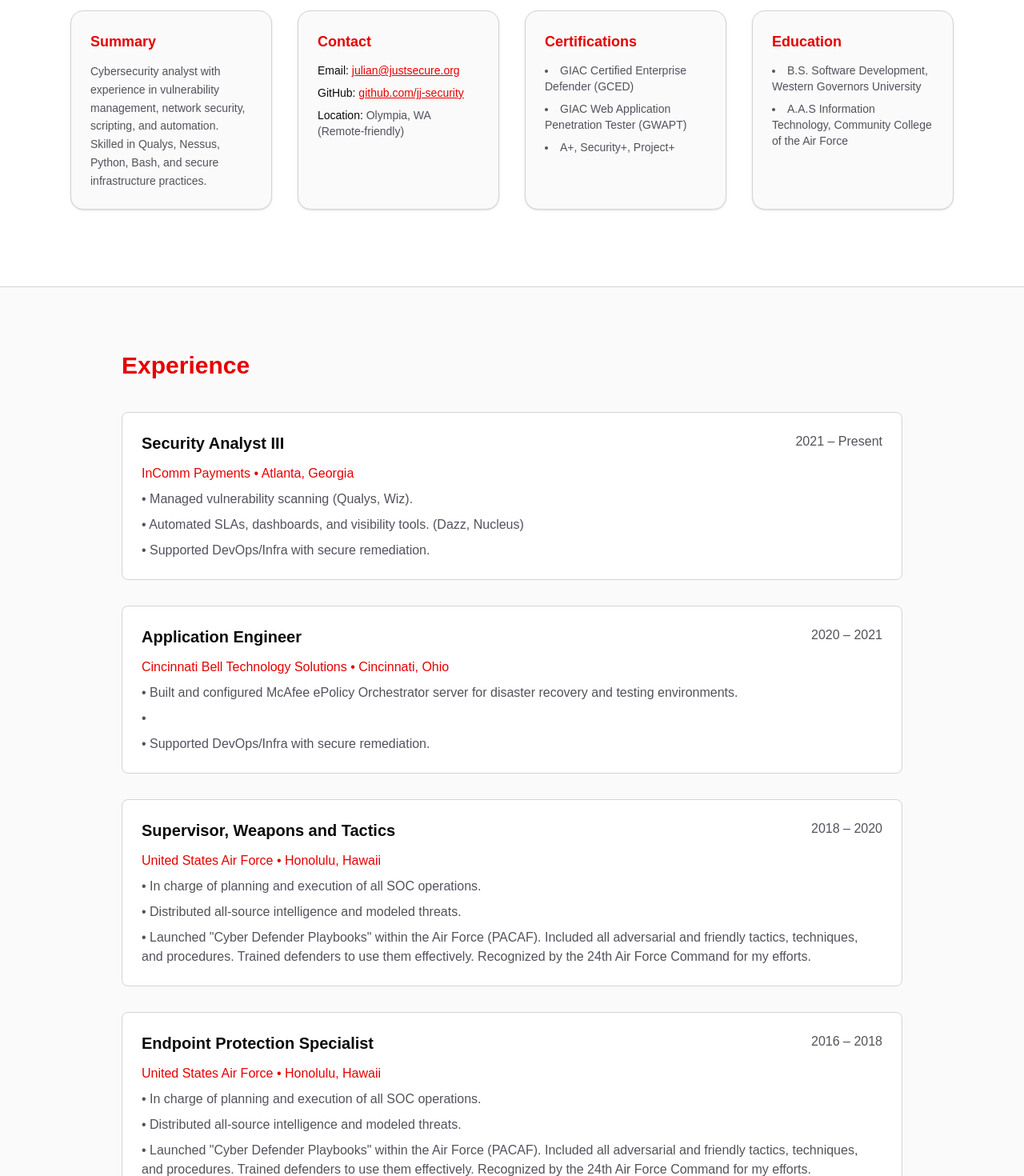
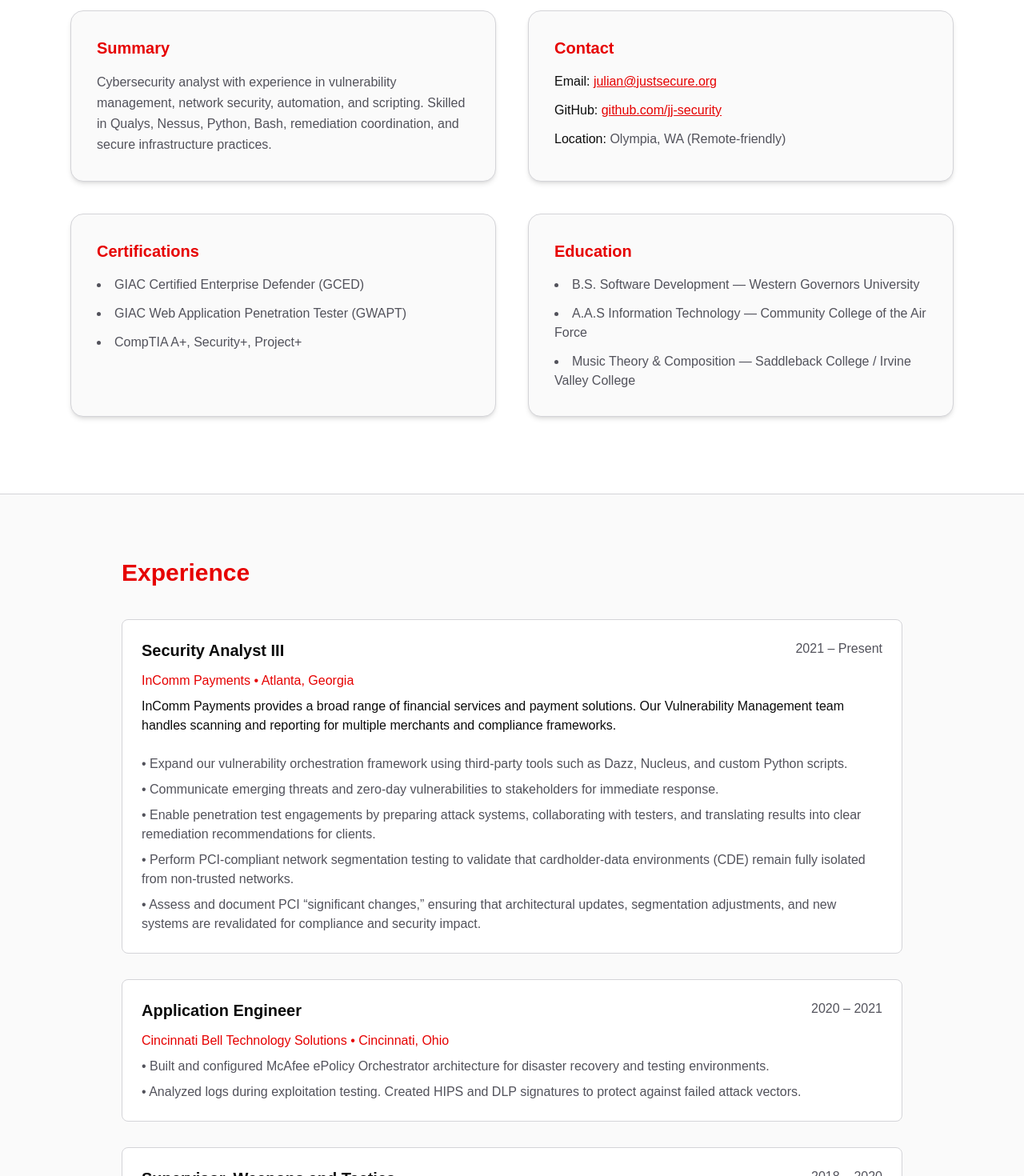
Before and after one commit to jj-security/resume-site, a Next.js app: page / in a window 1280 px wide. Shown: the part 840-2310 px from the top of the page at 80% size. Built offline with nearby package versions, Linux system fonts and the light colour scheme.

Commit message:
made cards bigger

```diff
--- a/app/page.tsx
+++ b/app/page.tsx
@@ -1,4 +1,3 @@
-import Header from "./components/Header"
 import Footer from "./components/Footer"
 
 export default function Home() {
@@ -23,9 +22,7 @@
             </p>
 
             <p className="max-w-xl mx-auto text-muted leading-relaxed text-lg">
-              Practical, technical, and automation-driven security professional focused on
-              vulnerability management, hardening, endpoint protection, and hands-on defense
-              in hybrid environments.
+              Professional security analyst with experience in vulnerability management, automation, remediation coordination, and hardening of hybrid cloud and on-premise environments.
             </p>
           </div>
         </section>
@@ -38,22 +35,23 @@
 
             <h2 className="text-4xl font-bold text-primary mb-14">About Me</h2>
 
-            <div className="grid md:grid-cols-2 lg:grid-cols-4 gap-8">
+            {/* Modern 2×2 Grid */}
+            <div className="grid md:grid-cols-2 gap-10">
 
               {/* Summary */}
-              <div className="bg-background border border-border p-6 rounded-2xl shadow-sm">
-                <h3 className="text-primary font-semibold mb-3 text-lg">Summary</h3>
-                <p className="text-muted leading-relaxed text-sm">
-                  Cybersecurity analyst with experience in vulnerability management, network
-                  security, scripting, and automation. Skilled in Qualys, Nessus, Python, Bash,
-                  and secure infrastructure practices.
+              <div className="bg-background border border-border p-8 rounded-2xl shadow-md hover:shadow-lg transition">
+                <h3 className="text-primary font-semibold mb-4 text-xl">Summary</h3>
+                <p className="text-muted leading-relaxed text-base">
+                  Cybersecurity analyst with experience in vulnerability management,
+                  network security, automation, and scripting. Skilled in Qualys, Nessus,
+                  Python, Bash, remediation coordination, and secure infrastructure practices.
                 </p>
               </div>
 
               {/* Contact */}
-              <div className="bg-background border border-border p-6 rounded-2xl shadow-sm">
-                <h3 className="text-primary font-semibold mb-3 text-lg">Contact</h3>
-                <ul className="space-y-2 text-muted text-sm">
+              <div className="bg-background border border-border p-8 rounded-2xl shadow-md hover:shadow-lg transition">
+                <h3 className="text-primary font-semibold mb-4 text-xl">Contact</h3>
+                <ul className="space-y-3 text-muted text-base">
                   <li>
                     <span className="font-medium text-foreground">Email:</span>{" "}
                     <a
@@ -81,21 +79,22 @@
               </div>
 
               {/* Certifications */}
-              <div className="bg-background border border-border p-6 rounded-2xl shadow-sm">
-                <h3 className="text-primary font-semibold mb-3 text-lg">Certifications</h3>
-                <ul className="list-disc list-inside space-y-2 text-muted text-sm">
+              <div className="bg-background border border-border p-8 rounded-2xl shadow-md hover:shadow-lg transition">
+                <h3 className="text-primary font-semibold mb-4 text-xl">Certifications</h3>
+                <ul className="list-disc list-inside space-y-3 text-muted text-base">
                   <li>GIAC Certified Enterprise Defender (GCED)</li>
                   <li>GIAC Web Application Penetration Tester (GWAPT)</li>
-                  <li>A+, Security+, Project+</li>
+                  <li>CompTIA A+, Security+, Project+</li>
                 </ul>
               </div>
 
               {/* Education */}
-              <div className="bg-background border border-border p-6 rounded-2xl shadow-sm">
-                <h3 className="text-primary font-semibold mb-3 text-lg">Education</h3>
-                <ul className="list-disc list-inside space-y-2 text-muted text-sm">
-                  <li>B.S. Software Development, Western Governors University</li>
-                  <li>A.A.S Information Technology, Community College of the Air Force</li>
+              <div className="bg-background border border-border p-8 rounded-2xl shadow-md hover:shadow-lg transition">
+                <h3 className="text-primary font-semibold mb-4 text-xl">Education</h3>
+                <ul className="list-disc list-inside space-y-3 text-muted text-base">
+                  <li>B.S. Software Development — Western Governors University</li>
+                  <li>A.A.S Information Technology — Community College of the Air Force</li>
+                  <li>Music Theory & Composition — Saddleback College / Irvine Valley College</li>
                 </ul>
               </div>
 
@@ -123,10 +122,17 @@
                 </div>
                 <p className="text-primary mb-2">InComm Payments • Atlanta, Georgia</p>
 
+                <p className="space-y-2">
+                  InComm Payments provides a broad range of financial services and payment solutions. Our Vulnerability Management team handles scanning and reporting for multiple merchants and compliance frameworks.
+                </p>
+                <br />
+
                 <ul className="space-y-2 text-muted">
-                  <li>• Managed vulnerability scanning (Qualys, Wiz).</li>
-                  <li>• Automated SLAs, dashboards, and visibility tools. (Dazz, Nucleus)</li>
-                  <li>• Supported DevOps/Infra with secure remediation.</li>
+                  <li>• Expand our vulnerability orchestration framework using third-party tools such as Dazz, Nucleus, and custom Python scripts.</li>
+                  <li>• Communicate emerging threats and zero-day vulnerabilities to stakeholders for immediate response.</li>
+                  <li>• Enable penetration test engagements by preparing attack systems, collaborating with testers, and translating results into clear remediation recommendations for clients.</li>
+                  <li>• Perform PCI-compliant network segmentation testing to validate that cardholder-data environments (CDE) remain fully isolated from non-trusted networks.</li>
+                  <li>• Assess and document PCI “significant changes,” ensuring that architectural updates, segmentation adjustments, and new systems are revalidated for compliance and security impact.</li>
                 </ul>
               </div>
 
@@ -142,9 +148,8 @@
                 <p className="text-primary mb-2"> Cincinnati Bell Technology Solutions • Cincinnati, Ohio</p>
 
                 <ul className="space-y-2 text-muted">
-                  <li>• Built and configured McAfee ePolicy Orchestrator server for disaster recovery and testing environments.</li>
-                  <li>• </li>
-                  <li>• Supported DevOps/Infra with secure remediation.</li>
+                  <li>• Built and configured McAfee ePolicy Orchestrator architecture for disaster recovery and testing environments.</li>
+                  <li>• Analyzed logs during exploitation testing. Created HIPS and DLP signatures to protect against failed attack vectors.</li>
                 </ul>
               </div>
 
@@ -160,9 +165,10 @@
                 <p className="text-primary mb-2"> United States Air Force • Honolulu, Hawaii</p>
 
                 <ul className="space-y-2 text-muted">
-                  <li>• In charge of planning and execution of all SOC operations.</li>
+                  <li>• In charge of planning and execution of all security operations assigned to the unit.</li>
                   <li>• Distributed all-source intelligence and modeled threats.</li>
-                  <li>• Launched "Cyber Defender Playbooks" within the Air Force (PACAF). Included all adversarial and friendly tactics, techniques, and procedures. Trained defenders to use them effectively. Recognized by the 24th Air Force Command for my efforts.</li>
+                  <li>• Trained in the Air Force's PBED (Plan, Brief, Execute, Debrief) process, used for continuous improvement and mission planning.</li>
+                  <li>• Launched Cyber Defender Playbooks within PACAF, later used across broader Air Force cyber units. Documented adversarial and defensive TTPs and trained defenders in their application. Efforts were formally recognized by 24th Air Force.</li>
                 </ul>
               </div>
 
@@ -178,9 +184,8 @@
                 <p className="text-primary mb-2"> United States Air Force • Honolulu, Hawaii</p>
 
                 <ul className="space-y-2 text-muted">
-                  <li>• In charge of planning and execution of all SOC operations.</li>
-                  <li>• Distributed all-source intelligence and modeled threats.</li>
-                  <li>• Launched "Cyber Defender Playbooks" within the Air Force (PACAF). Included all adversarial and friendly tactics, techniques, and procedures. Trained defenders to use them effectively. Recognized by the 24th Air Force Command for my efforts.</li>
+                  <li>• McAfee (Trellix) ePolicy Orchestrator technician. Set up server architecture and managed all software products. </li>
+                  <li>• Created HIPS signatures, DLP rules, rogue system detection, whitelisted software. </li>
                 </ul>
               </div>
 
@@ -225,9 +230,9 @@
                 <ul className="text-muted space-y-2 text-sm">
                   <li>• Qualys, Nessus, Retina</li>
                   <li>• Wiz, Dazz, Nucleus</li>
-                  <li>• SIEM/Log Analysis (Splunk, Exabeam, ELK)</li>
-                  <li>• Trellix ePolicy Orchestrator...</li>
-                  <li>• CommVault + ADIC Scalar</li>
+                  <li>• SIEM/Log Analysis (Splunk, Exabeam)</li>
+                  <li>• Trellix ePolicy Orchestrator (f.k.a. McAfee)</li>
+                  <li>• CommVault, ADIC Scalar</li>
                   <li>• Python, Bash, PowerShell</li>
                   <li>• Copilot, OpenAI</li>
                 </ul>
```
